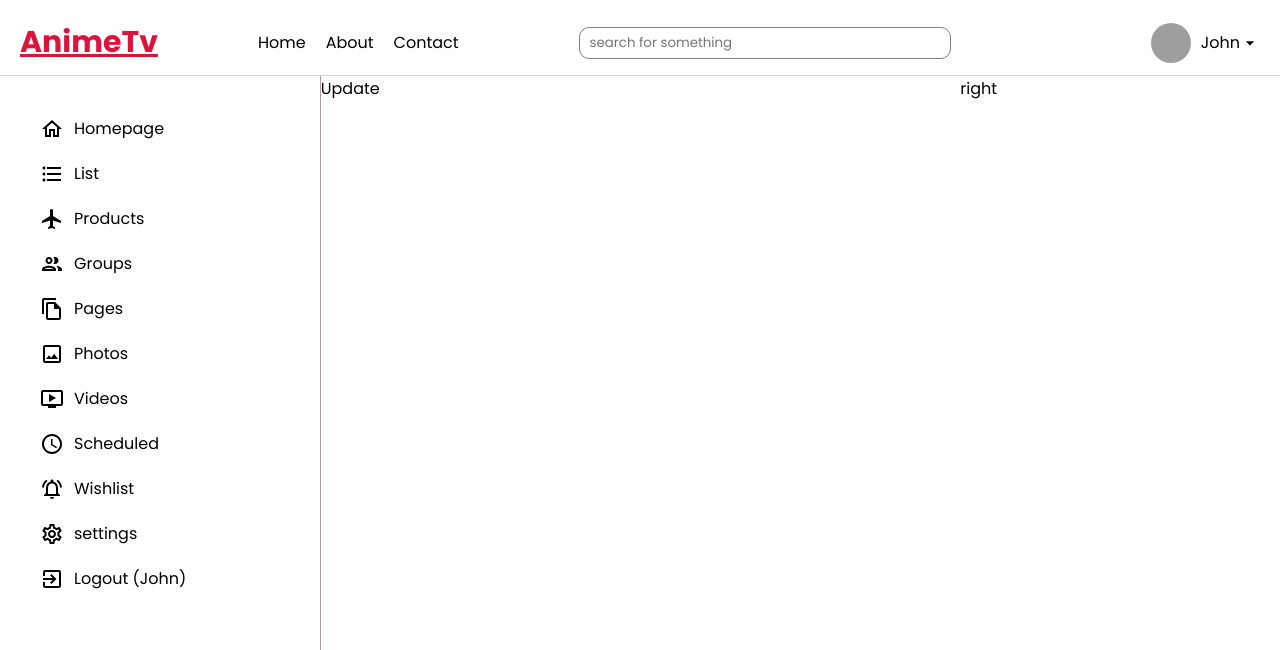
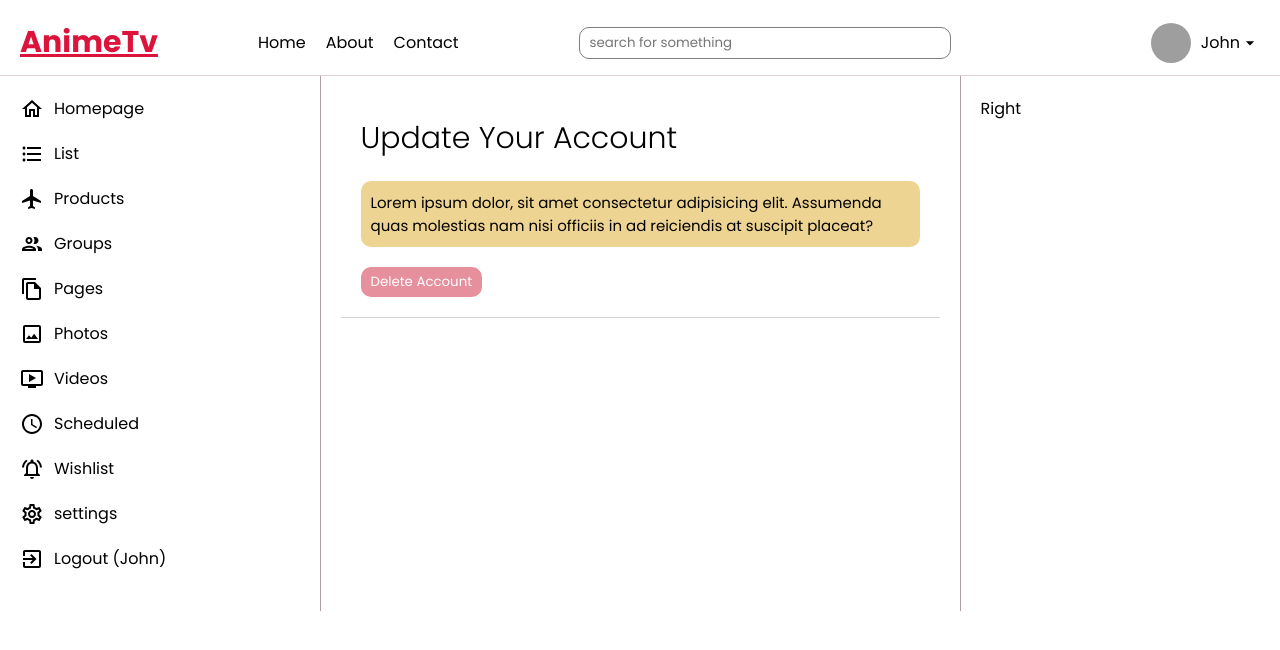
Before and after one commit to deepak21devops/reduxPortfolio, a React (Create React App) app: page / in a window 1280 px wide. Shown: the top 650 px of the page. Built offline with nearby package versions, Linux system fonts and the light colour scheme; grey boxes are pictures that could not be loaded.

Commit message:
updateBar

```diff
--- a/src/Components/RightBar/RightBar.jsx
+++ b/src/Components/RightBar/RightBar.jsx
@@ -4,7 +4,9 @@ import './rightbar.css'
 export default function RightBar() {
     return (
         <div className="rightbar">
-            right
+            <div className="rightContainer">
+                Right
+            </div>
         </div>
     )
 }
--- a/src/Components/RightBar/rightbar.css
+++ b/src/Components/RightBar/rightbar.css
@@ -3,3 +3,8 @@
 
 
 }
+
+.rightContainer{
+
+    padding:20px;
+}
--- a/src/Components/Sidebar/sidebar.css
+++ b/src/Components/Sidebar/sidebar.css
@@ -6,7 +6,7 @@
 }
 
 .sidebarContainer{
-    margin:20px;
+
     padding:20px;
 }
 
--- a/src/Components/UpdateBar/UpdateBar.jsx
+++ b/src/Components/UpdateBar/UpdateBar.jsx
@@ -1,10 +1,13 @@
 import React from 'react'
+import UpdateWar from '../../pages/updateWarning/UpdateWar'
 import './updatebar.css'
 
 export default function UpdateBar() {
     return (
         <div className="updatebar">
-            Update
+            <div className="updateContainer">
+                <UpdateWar />
+            </div>
         </div>
     )
 }
--- a/src/Components/UpdateBar/updatebar.css
+++ b/src/Components/UpdateBar/updatebar.css
@@ -1,4 +1,9 @@
 .updatebar{
     flex:2;
+    border-right: 1px solid rgb(172, 158, 158);
+}
 
+.updateContainer{
+
+    padding:20px;
 }
--- /dev/null
+++ b/src/pages/updateWarning/UpdateWar.jsx
@@ -0,0 +1,15 @@
+import React from 'react'
+import './updatewar.css'
+export default function UpdateWar() {
+    return (
+        <div className="updateWar">
+            <div className="warningContainer">
+                <h2 className="updateTitle">Update Your Account</h2>
+                <p className="para">
+                    Lorem ipsum dolor, sit amet consectetur adipisicing elit. Assumenda quas molestias nam nisi officiis in ad reiciendis at suscipit placeat?
+                </p>
+                <button className="delbtn">Delete Account</button>
+            </div>
+        </div>
+    )
+}
--- /dev/null
+++ b/src/pages/updateWarning/updatewar.css
@@ -0,0 +1,29 @@
+.updateWar{
+    border-bottom: 1px solid rgb(219, 211, 211);
+}
+
+.warningContainer{
+    padding:20px;
+}
+
+.updateTitle{
+    font-size: 30px;
+    font-weight: 300;
+    margin-bottom: 20px;
+}
+
+.para{
+    background-color: rgb(238, 212, 146);
+    padding:10px;
+    border-radius: 10px;
+    font-size: 15px;
+    margin-bottom: 20px;
+}
+
+.delbtn{
+    padding:5px 10px;
+    background-color: rgb(230, 144, 158);
+    border-radius: 10px;
+    color:white;
+    border:none;
+}
```
